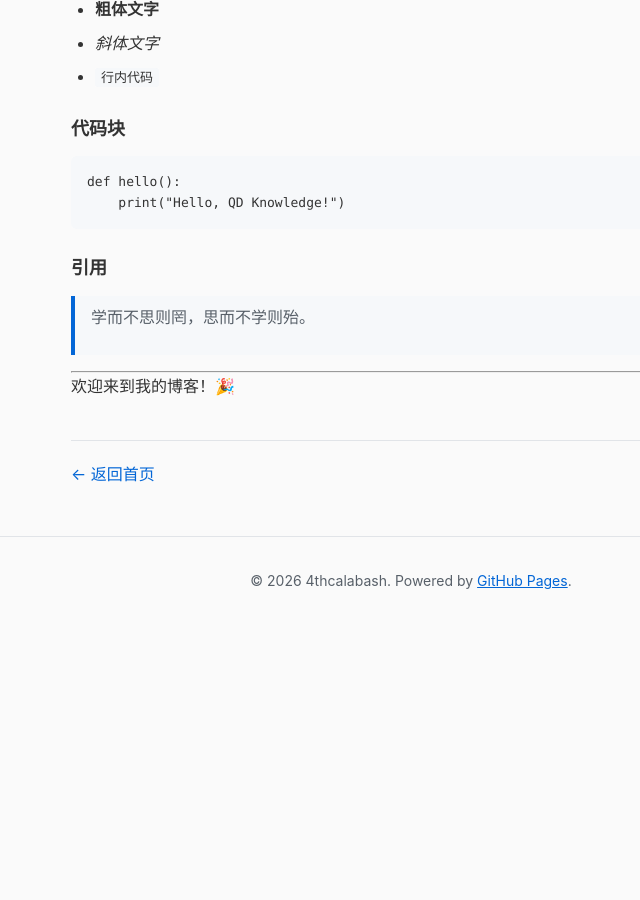
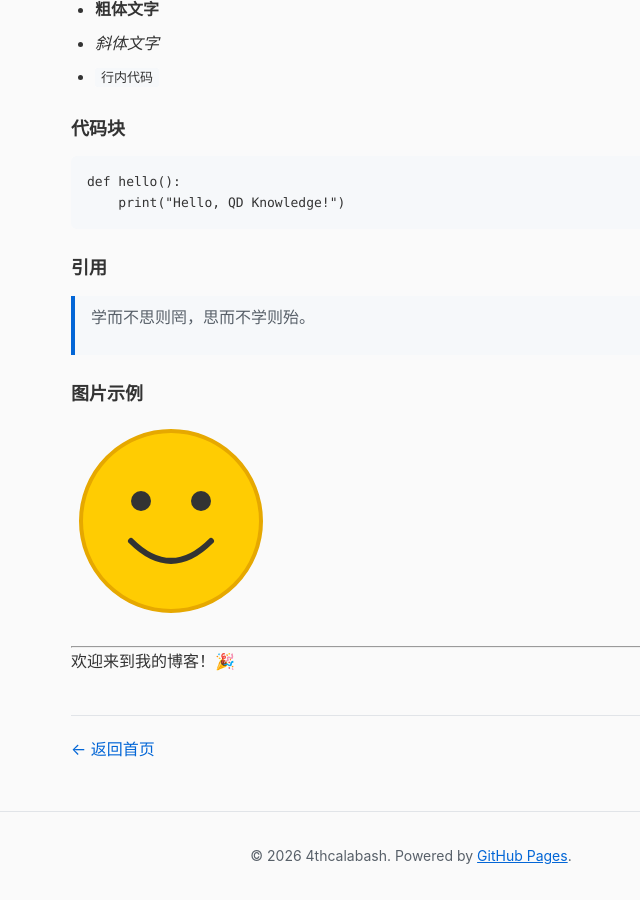
Before and after one commit to 4thcalabash/qd-knowledge, a Jekyll site: the page built from _posts/2026-07-29-hello-world.md, in a window 1280 px wide and 900 px high, scrolled down 574 px. Shown: the whole window, without its empty margins (229-869 px from the left). Built offline with Jekyll 4.4.1, drawn with Linux system fonts in a browser that asks for light colours; before the commit the page ends 1199 px from its top, so only the background shows below that.

Commit message:
Add SVG emoji as image example

```diff
--- a/_posts/2026-07-29-hello-world.md
+++ b/_posts/2026-07-29-hello-world.md
@@ -24,6 +24,10 @@ def hello():
 
 > 学而不思则罔，思而不学则殆。
 
+### 图片示例
+
+![Emoji]({{ site.baseurl }}/assets/images/emoji-smile.svg)
+
 ---
 
 欢迎来到我的博客！🎉
```
Also changed, not shown: assets/images/emoji-smile.svg (added).
